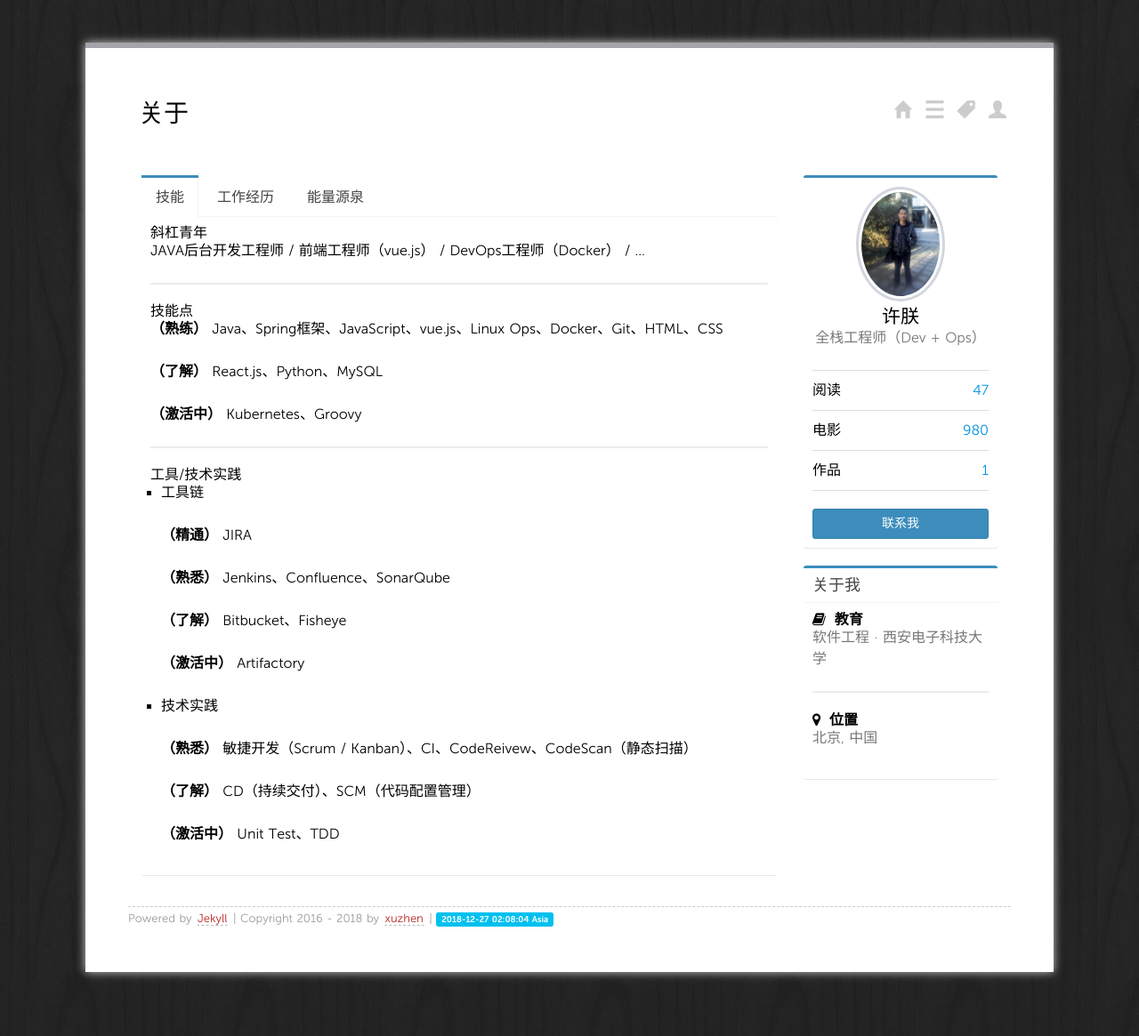
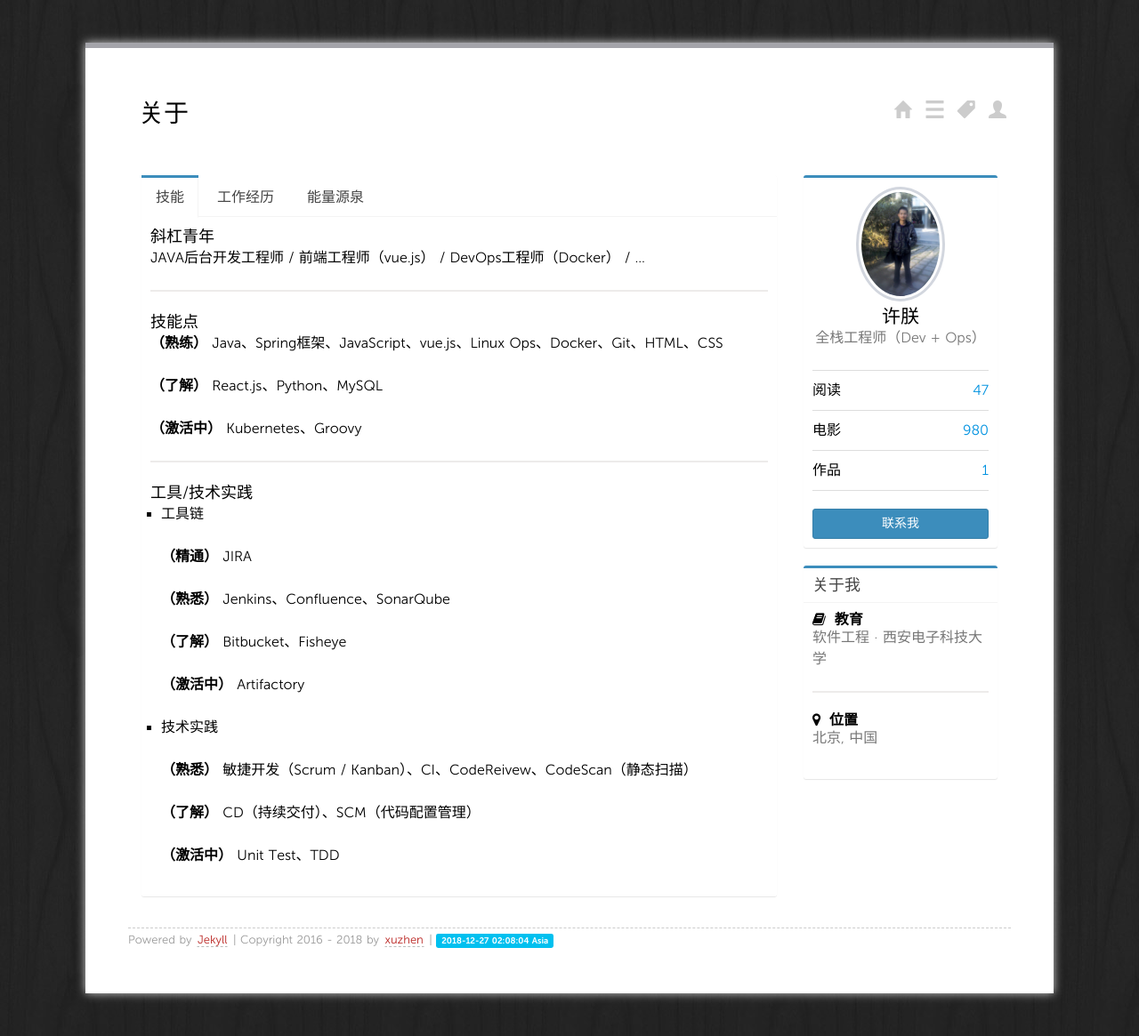
Before and after one commit to xuzhen1994/xuzhen1994.github.io, a Jekyll site: the page built from about/index.md, in a window 1280 px wide. Shown: the whole page at 89% size. Built offline with Jekyll 4.4.1, drawn with Linux system fonts in a browser that asks for light colours; before the commit the page ends 1141 px from its top, so only the background shows below that.

Commit message:
修改标题大小

```diff
--- a/about/index.md
+++ b/about/index.md
@@ -3,12 +3,12 @@ title: 关于
 layout: about
 ---
 
-#### 斜杠青年 ####
+### 斜杠青年 ###
 JAVA后台开发工程师 / 前端工程师（vue.js） / DevOps工程师（Docker） / ...
 
 ---
 
-#### 技能点 ####
+### 技能点 ###
 
 **（熟练）** Java、Spring框架、JavaScript、vue.js、Linux Ops、Docker、Git、HTML、CSS
 
@@ -18,7 +18,7 @@ JAVA后台开发工程师 / 前端工程师（vue.js） / DevOps工程师（Dock
 
 ---
 
-#### 工具/技术实践 ####
+### 工具/技术实践 ###
 
 - 工具链
 
```
